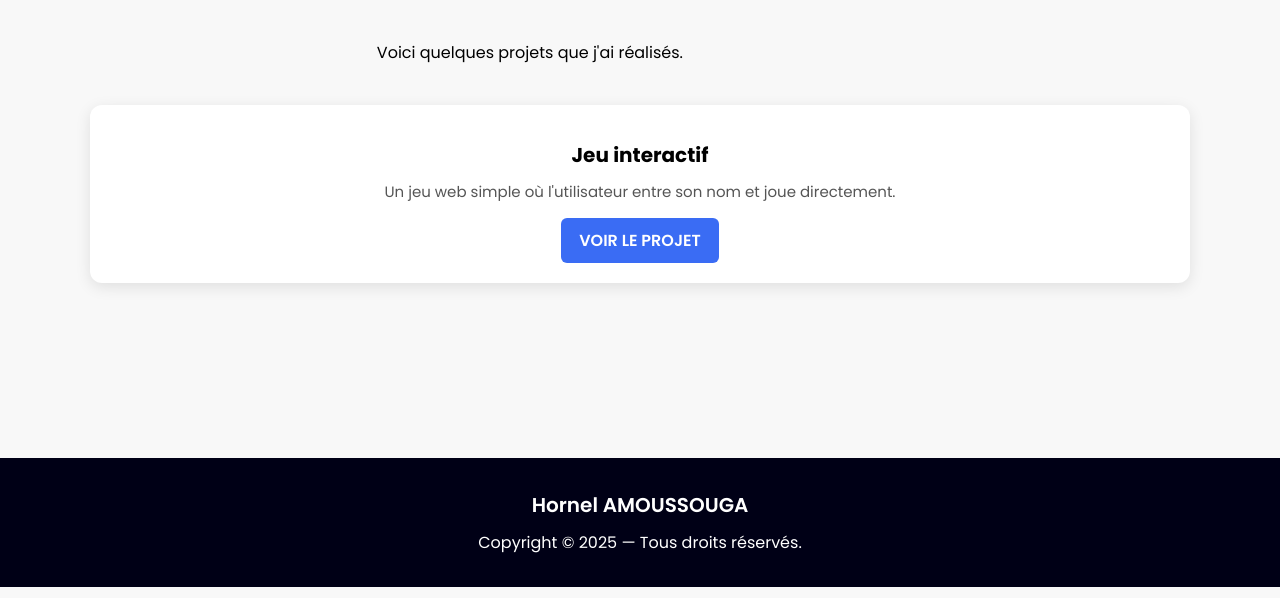
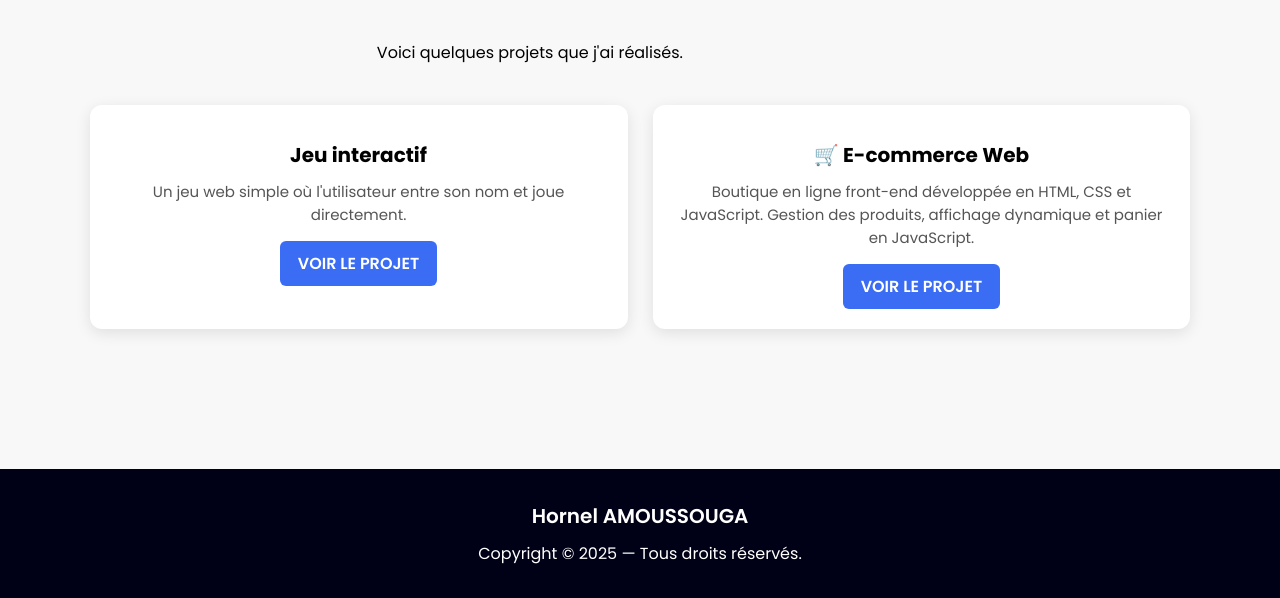
Before and after one commit to amoussougahornel1-gif/portfolio, a plain HTML site: page projets.html in a window 1280 px wide. Shown: the part 213-811 px from the top of the page. Drawn offline with Linux system fonts and the light colour scheme.

Commit message:
Add files via upload

```diff
--- a/projets.html
+++ b/projets.html
@@ -35,6 +35,12 @@
             <p>Un jeu web simple où l'utilisateur entre son nom et joue directement.</p>
             <a href="https://amoussougahornel1-gif.github.io/Jeux/" target="_blank" class="btn">Voir le projet</a>
         </div>
+        <div class="project-card">
+            <h3>🛒 E-commerce Web</h3>
+            <p>Boutique en ligne front-end développée en HTML, CSS et JavaScript.
+               Gestion des produits, affichage dynamique et panier en JavaScript.</p>
+            <a href="https://amoussougahornel1-gif.github.io/e-shop/" target="_blank" class="btn">Voir le projet</a>
+        </div>
 
     </div>
 </section>
```
